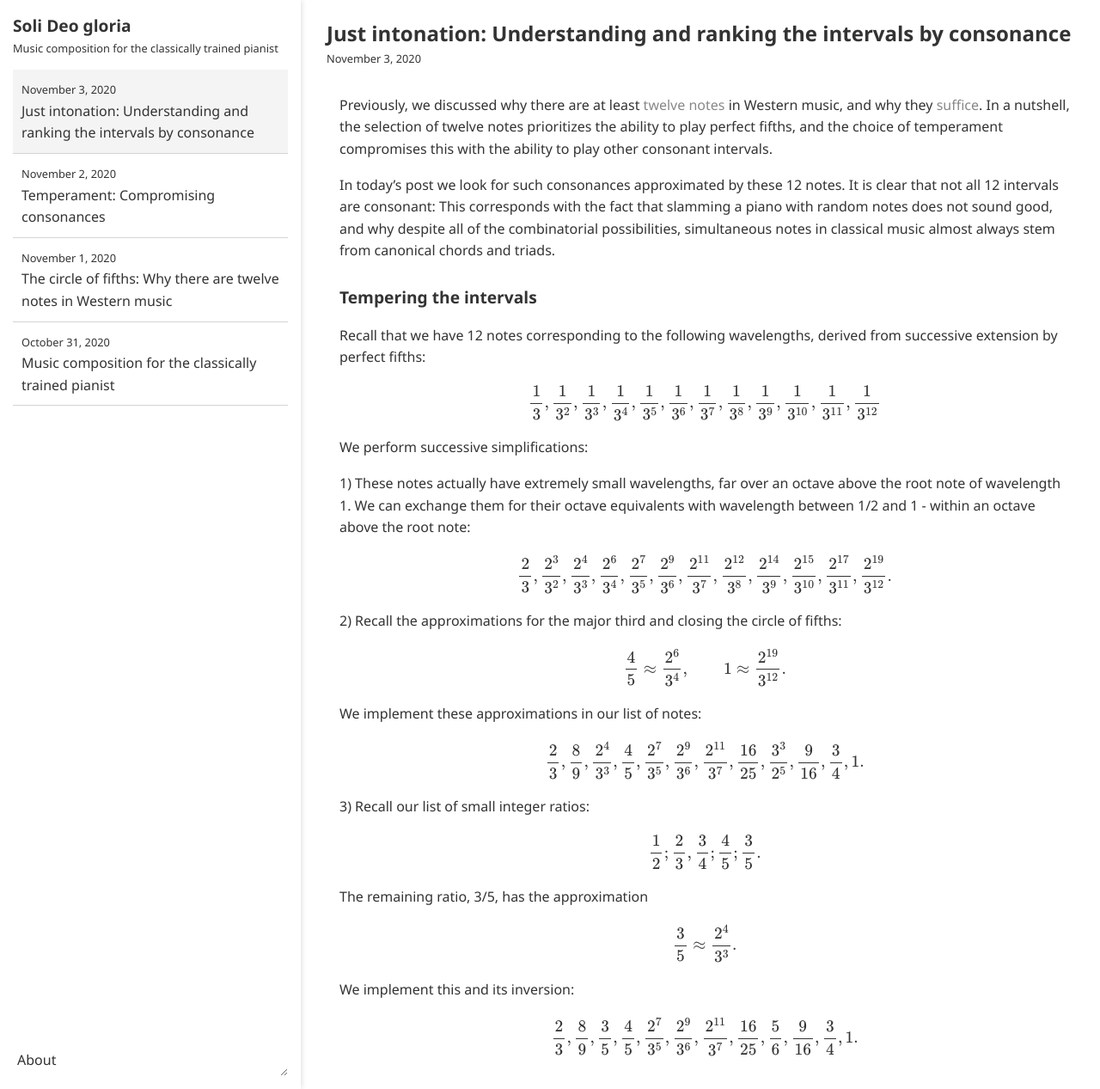
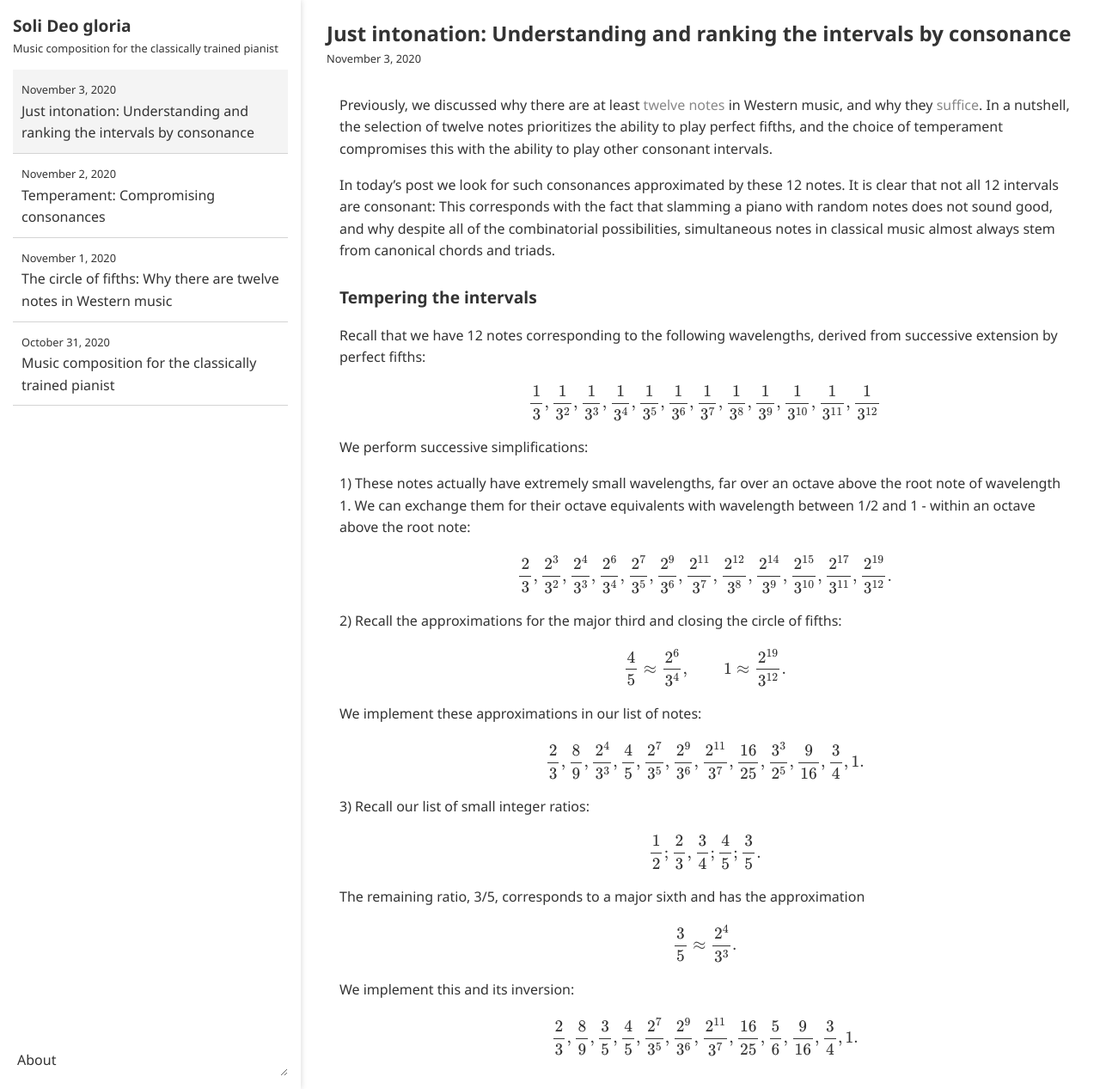
Before and after one commit to ansyblenetwork/sdg, a Jekyll site: the page built from _posts/2020-11-03-just-intonation-understanding-and-ranking-the.md, in a window 1280 px wide and 1267 px high. Shown: the whole window at 86% size. Built offline with Jekyll 4.4.1, drawn with Linux system fonts in a browser that asks for light colours; formulas are drawn with MathJax 3.

Commit message:
Update 2020-11-03-just-intonation-understanding-and-ranking-the.md

```diff
--- a/_posts/2020-11-03-just-intonation-understanding-and-ranking-the.md
+++ b/_posts/2020-11-03-just-intonation-understanding-and-ranking-the.md
@@ -30,7 +30,7 @@ $$\frac{2}{3}, \frac{8}{9}, \frac{2^4}{3^3}, \frac{4}{5}, \frac{2^7}{3^5}, \frac
 
 $$\frac{1}{2}; \frac{2}{3}, \frac{3}{4}; \frac{4}{5}; \frac{3}{5}.$$
 
-The remaining ratio, 3/5, has the approximation
+The remaining ratio, 3/5, corresponds to a major sixth and has the approximation
 
 $$\frac{3}{5} \approx \frac{2^4}{3^3}.$$
 
```
